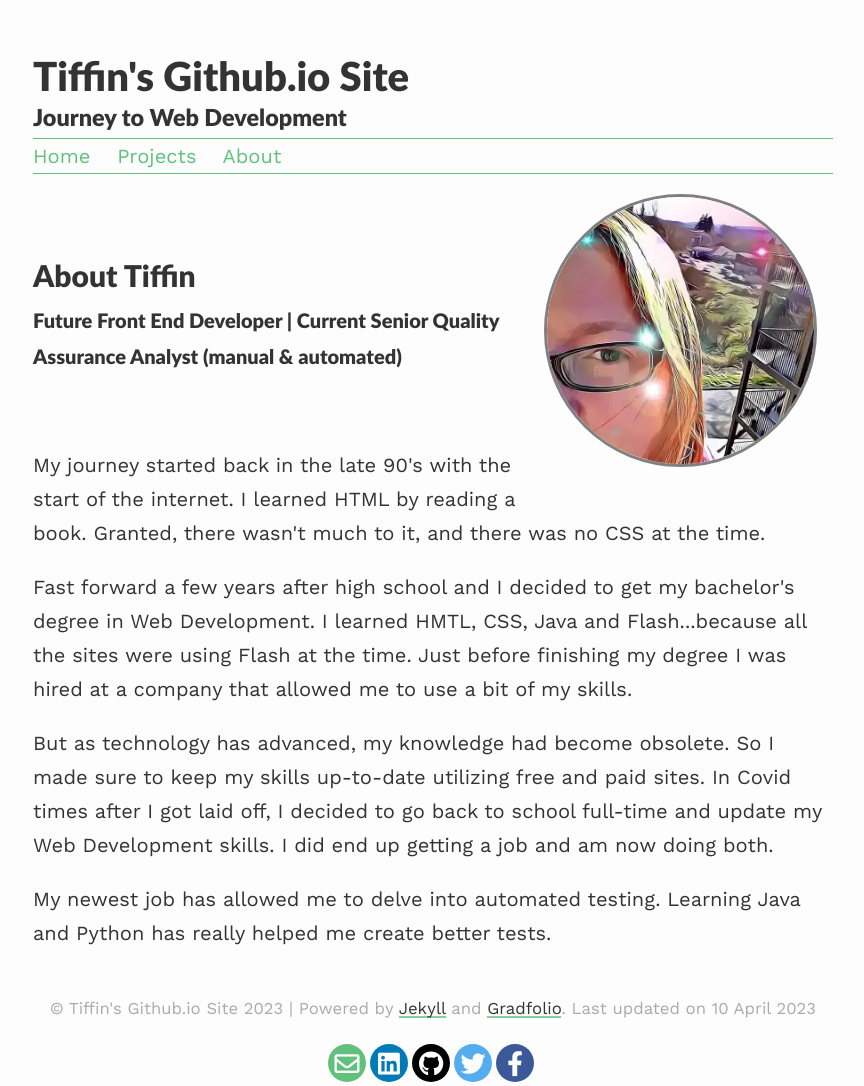
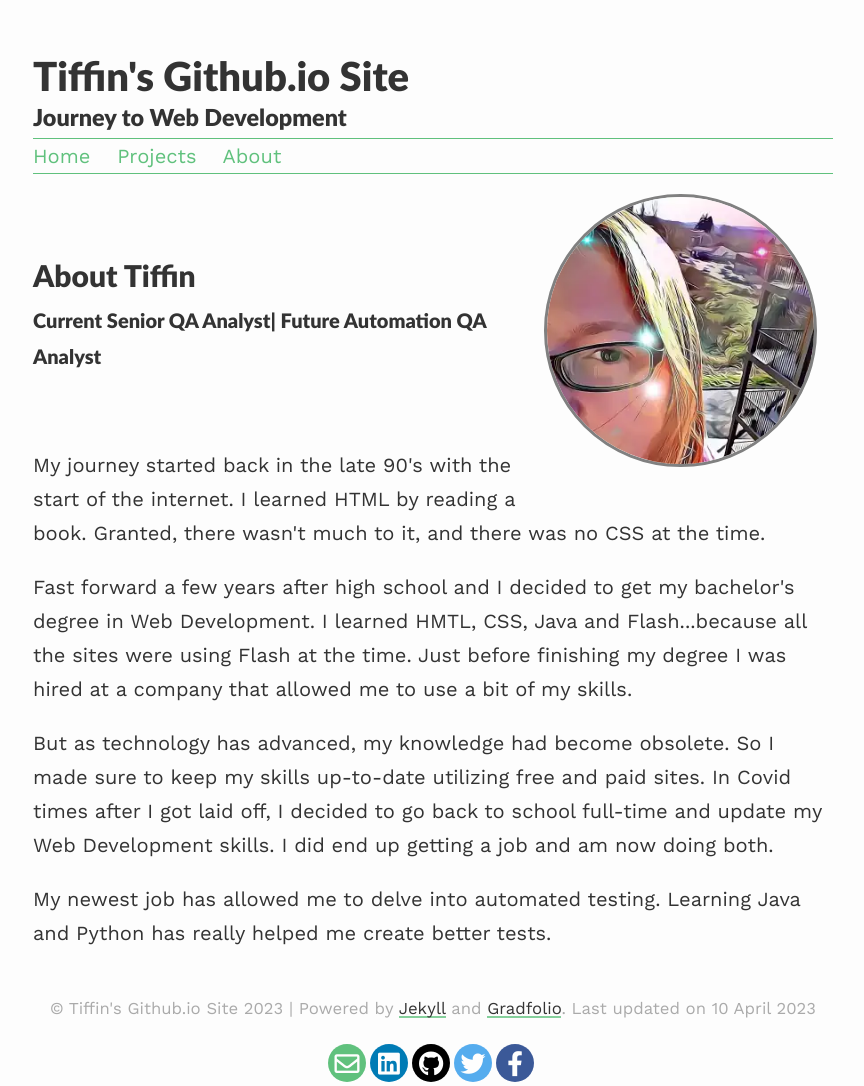
Before and after one commit to tiffin-filion/tiffin-filion.github.io, a Jekyll site: the page built from about/index.md, in a window 1280 px wide. Shown: the whole page, without its empty margins (207-1071 px from the left). Built offline with Jekyll 4.4.1, drawn with Linux system fonts in a browser that asks for light colours; nearby versions of some CDN libraries.

Commit message:
update job title

```diff
--- a/about/index.md
+++ b/about/index.md
@@ -7,7 +7,7 @@ profile:
 ---
 <br>
 <h1>About Tiffin</h1>
-<h4>Future Front End Developer | Current Senior Quality Assurance Analyst (manual & automated)</h4>
+<h4>Current Senior QA Analyst| Future Automation QA Analyst</h4>
 <br>
 <p>My journey started back in the late 90's with the start of the internet. I learned HTML by reading a book. Granted, there wasn't much to it, and there was no CSS at the time.<p>
 <p>Fast forward a few years after high school and I decided to get my bachelor's degree in Web Development. I learned HMTL, CSS, Java and Flash...because all the sites were using Flash at the time. Just before finishing my degree I was hired at a company that allowed me to use a bit of my skills.</p>
```
